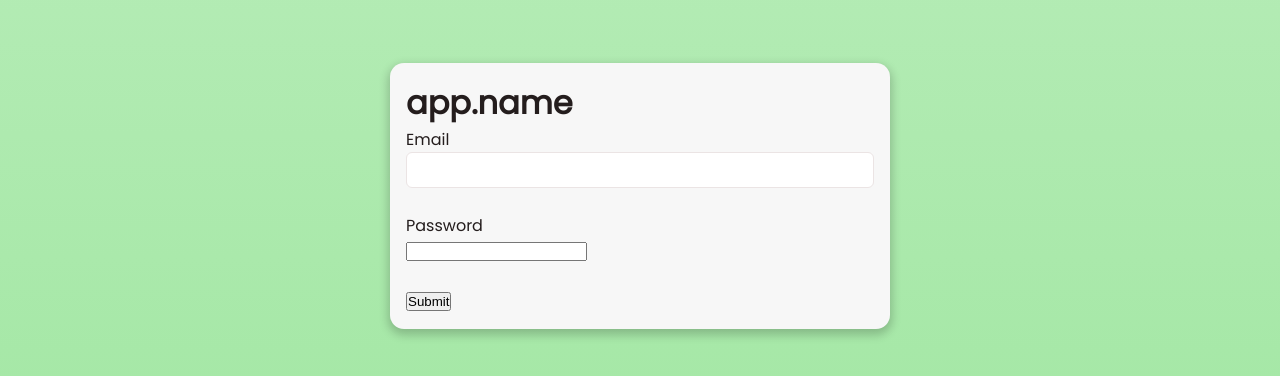
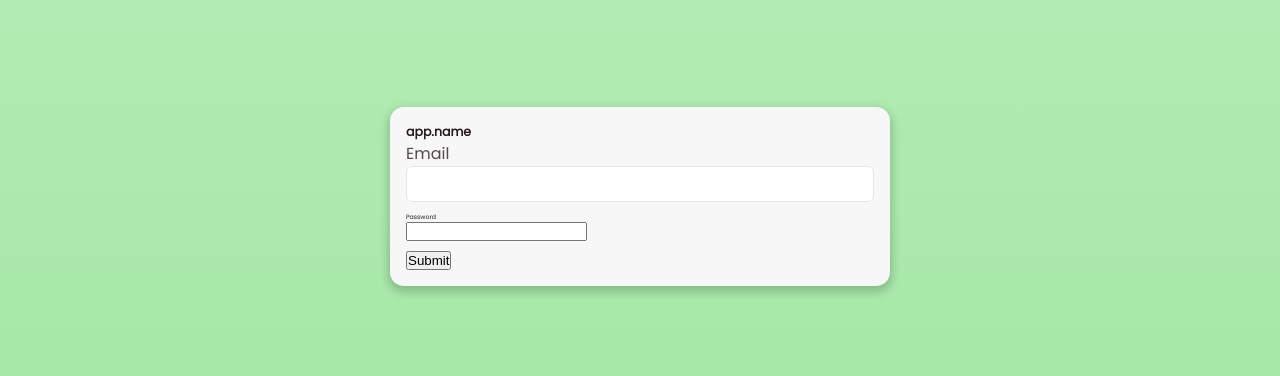
Before and after one commit to mattsells/heirloom-web, a React (Create React App) app: page /login in a window 1280 px wide. Shown: the part 204-580 px from the top of the page. Built offline with nearby package versions, Linux system fonts and the light colour scheme; no server answers.

Commit message:
create input element

```diff
--- a/src/components/Input/Input.tsx
+++ b/src/components/Input/Input.tsx
@@ -3,6 +3,7 @@ import { createUseStyles } from 'react-jss';
 
 import { Shade, Slate, Tangerine } from '@/variables/colors';
 import { Width } from '@/variables/borders';
+import { Size } from '@/variables/fonts';
 
 type Props = HTMLProps<HTMLInputElement> & {
 	error?: string;
@@ -14,7 +15,7 @@ const useStyles = createUseStyles({
 		background: Shade.white,
 		border: `${Width.thin} solid ${Slate.lightest}`,
 		borderRadius: '6px',
-		fontSize: '16px',
+		fontSize: Size.regular,
 		padding: '8px',
 		width: '100%',
 		...(props.error && {
--- /dev/null
+++ b/src/components/Label/Label.tsx
@@ -0,0 +1,27 @@
+import { HTMLProps, ReactElement } from 'react';
+import { createUseStyles } from 'react-jss';
+
+import { Slate, Tangerine } from '@/variables/colors';
+import { Size } from '@/variables/fonts';
+
+type Props = HTMLProps<HTMLLabelElement> & {
+	error?: string;
+};
+
+const useStyles = createUseStyles({
+	root: (props: Props) => ({
+		color: Slate.regular,
+		fontSize: Size.regular,
+		...(props.error && {
+			color: Tangerine.dark,
+		}),
+	}),
+});
+
+function Label({ type = 'text', ...props }: Props): ReactElement<Props> {
+	const classes = useStyles(props as any);
+
+	return <label className={classes.root} {...props} />;
+}
+
+export default Label;
--- /dev/null
+++ b/src/components/Label/index.ts
@@ -0,0 +1 @@
+export { default } from './Label';
--- a/src/pages/Login.tsx
+++ b/src/pages/Login.tsx
@@ -4,6 +4,7 @@ import { useTranslation } from 'react-i18next';
 import toast from 'react-hot-toast';
 
 import Input from '@/components/Input';
+import Label from '@/components/Label';
 import * as Layout from '@/components/Layout';
 import * as Panel from '@/components/Panel';
 import ApiContext from '@/context/api';
@@ -78,7 +79,7 @@ function Login() {
 								isSubmitting,
 							}) => (
 								<form onSubmit={handleSubmit}>
-									<label htmlFor="email">Email</label>
+									<Label htmlFor="email">Email</Label>
 									<br />
 									<Input
 										id="email"
--- a/src/styles/app.css
+++ b/src/styles/app.css
@@ -3,6 +3,7 @@
 body, html {
 	color: #241d1d;
 	font-family: 'Poppins', sans-serif;
+	font-size: 62.5%;
 	height: 100%;
 }
 
--- a/src/variables/borders.ts
+++ b/src/variables/borders.ts
@@ -7,5 +7,10 @@ export enum Width {
 
 export enum Radius {
 	none = '0',
+	narrow = '6px',
 	regular = '14px',
 }
+
+export enum Pattern {
+	solid = 'solid',
+}
--- /dev/null
+++ b/src/variables/fonts.ts
@@ -0,0 +1,3 @@
+export enum Size {
+	regular = '1.6rem',
+}
```
